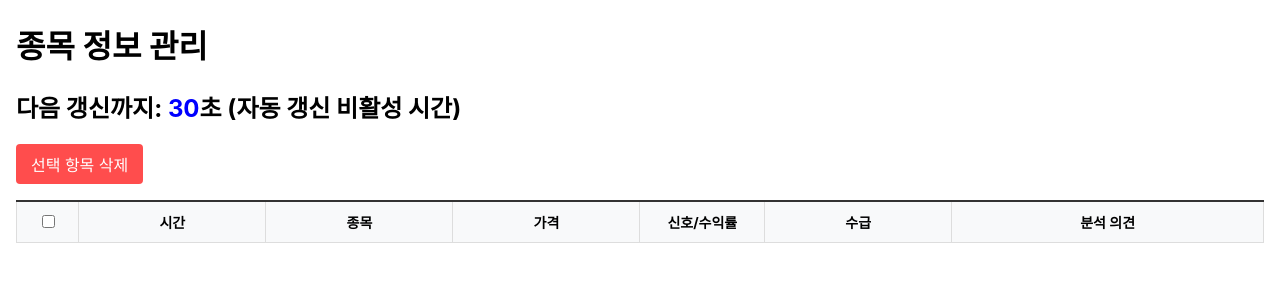
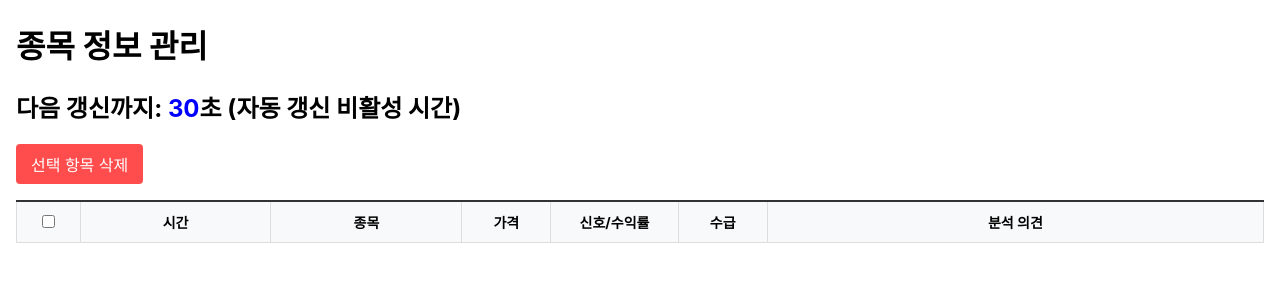
Before and after one commit to Devcurve/event, a plain HTML site: page index.html in a window 1280 px wide. Drawn offline with Linux system fonts and the light colour scheme; no server answers.

Commit message:
Update index.html

```diff
--- a/index.html
+++ b/index.html
@@ -51,10 +51,10 @@
                 <th style="width: 5%;"><input type="checkbox" id="select-all-checkbox"></th>
                 <th style="width: 15%;">시간</th>
                 <th style="width: 15%;">종목</th>
-                <th style="width: 15%;">가격</th>
+                <th style="width: 7%;">가격</th>
                 <th style="width: 10%;">신호/수익률</th>
-                <th style="width: 15%;">수급</th>
-                <th style="width: 25%;">분석 의견</th>
+                <th style="width: 7%;">수급</th>
+                <th style="width: 39%;">분석 의견</th>
             </tr>
         </thead>
         <tbody>
```
